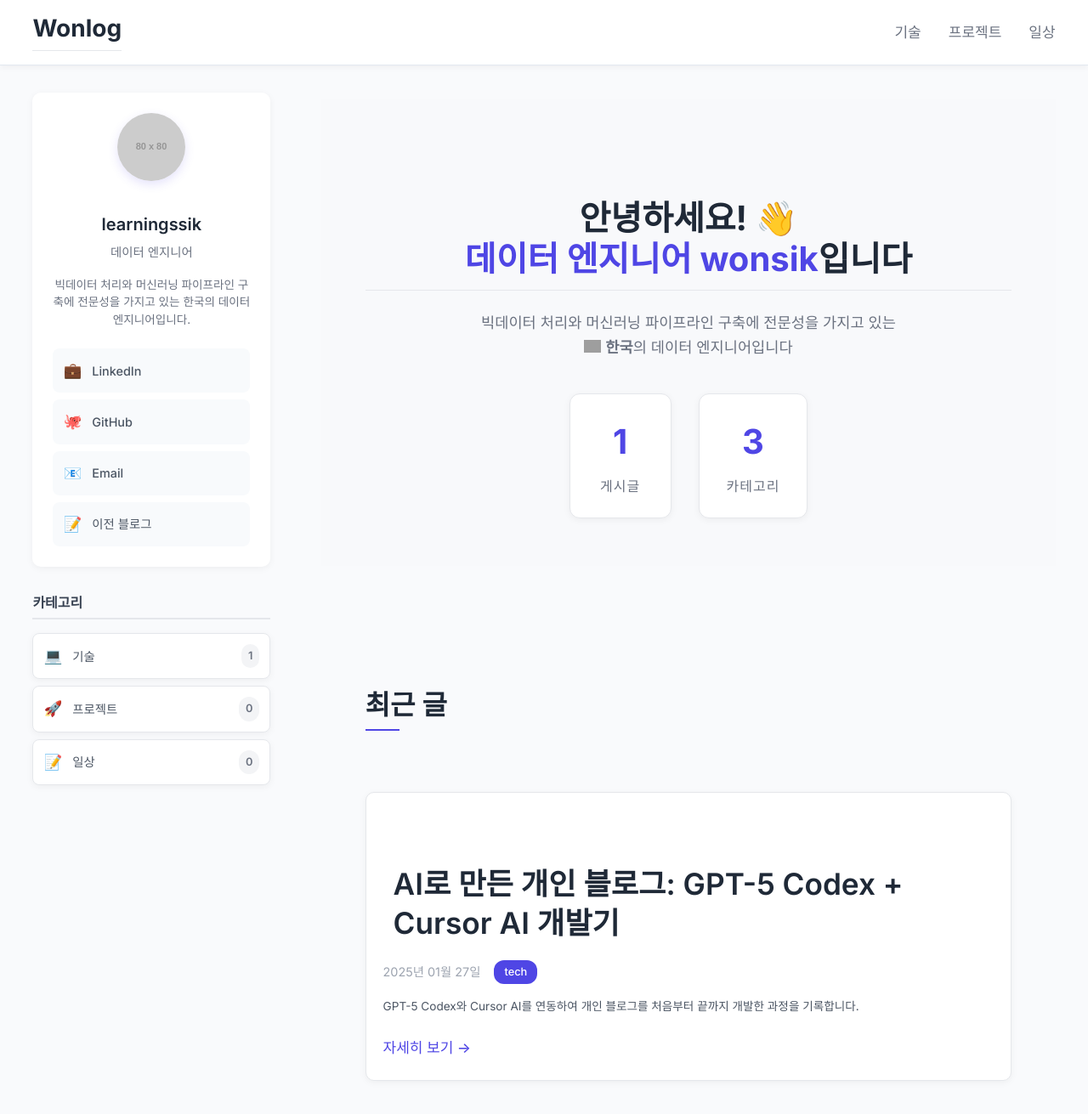
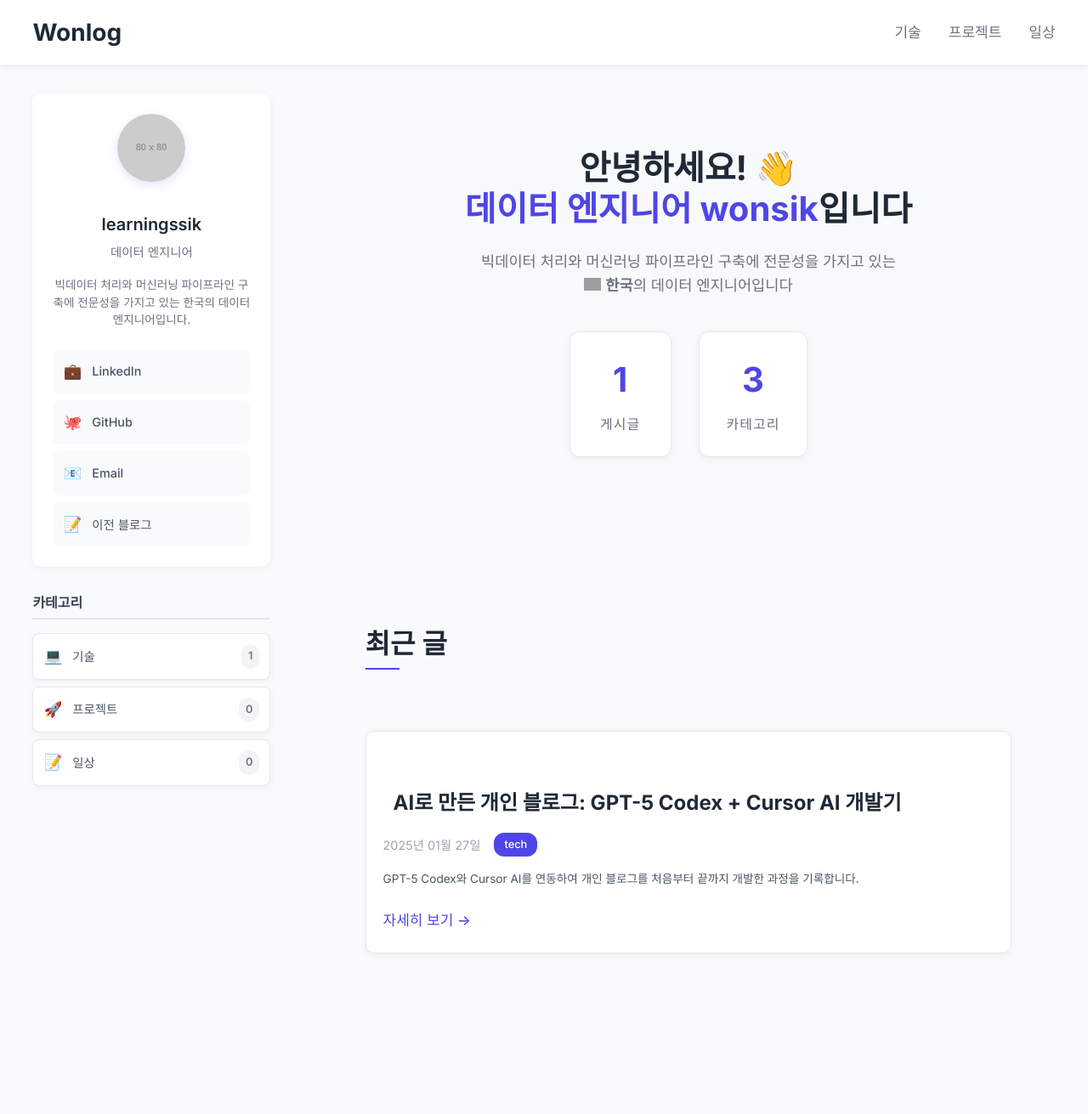
Before and after one commit to learningssik/learningssik.github.io, a Jekyll site: the page built from index.markdown, in a window 1280 px wide and 1368 px high. Shown: the top 1311 px of the window at 85% size. Built offline with Jekyll 4.4.1, drawn with Linux system fonts in a browser that asks for light colours; grey boxes are pictures that could not be loaded.

Commit message:
refactor: h1과 post-title 스타일 분리
- h1 스타일을 글 목록과 글 본문으로 분리
  - 글 목록용: .post-card h1, .post-item h1, .category-posts h1
  - 글 본문용: .post-content h1
- post-title 스타일을 용도별로 분리
  - 개별 포스트 페이지용: .post-header .post-title
  - 글 목록용: .post-card .post-title, .post-item .post-title, .category-posts .post-title
- 중복된 h1 스타일 정의 제거
- 스타일 충돌 해결로 일관된 디자인 유지

```diff
--- a/assets/css/main.css
+++ b/assets/css/main.css
@@ -39,19 +39,37 @@
     background: #94a3b8;
 }
 
-/* GitHub-style Markdown Headings */
-h1, h2, h3, h4, h5, h6 {
+/* H1 styles for post listings (cards, category pages) */
+.post-card h1,
+.post-item h1,
+.category-posts h1 {
+    font-size: 1.5rem;
+    font-weight: 700;
+    color: #1f2937;
+    margin: 0 0 0.5rem 0;
+    border-bottom: none;
+    padding: 0;
+}
+
+/* H1 styles for post content (inside articles) */
+.post-content h1 {
+    font-size: 2em;
     font-weight: 600;
     line-height: 1.25;
     margin-top: 1.5em;
     margin-bottom: 0.5em;
     color: #1f2937;
+    border-bottom: 1px solid #e5e7eb;
+    padding-bottom: 0.3em;
 }
 
-h1 {
-    font-size: 2em;
-    border-bottom: 1px solid #e5e7eb;
-    padding-bottom: 0.3em;
+/* GitHub-style Markdown Headings for other levels */
+h2, h3, h4, h5, h6 {
+    font-weight: 600;
+    line-height: 1.25;
+    margin-top: 1.5em;
+    margin-bottom: 0.5em;
+    color: #1f2937;
 }
 
 /* H2 styles for post listings (cards, category pages) */
@@ -168,7 +186,8 @@
     border-bottom: 1px solid #e5e7eb;
 }
 
-.post-title {
+/* Post title for individual post pages */
+.post-header .post-title {
     font-size: 2.5rem;
     font-weight: 700;
     line-height: 1.2;
@@ -492,15 +511,10 @@
 }
 
 /* Typography */
-h1, h2, h3, h4, h5, h6 {
+h2, h3, h4, h5, h6 {
     color: #1f2937;
     font-weight: 600;
     margin-bottom: 1rem;
-}
-
-h1 {
-    font-size: 2.5rem;
-    margin-bottom: 1.5rem;
 }
 
 h2 {
@@ -567,9 +581,12 @@
     box-shadow: 0 8px 25px rgba(0, 0, 0, 0.1);
 }
 
-.post-title {
-    font-size: 2.2rem;
-    font-weight: 600;
+/* Post title for post listings (cards, category pages) */
+.post-card .post-title,
+.post-item .post-title,
+.category-posts .post-title {
+    font-size: 1.5rem;
+    font-weight: 700;
     margin-bottom: 0.75rem;
     line-height: 1.3;
     border-bottom: none;
```
